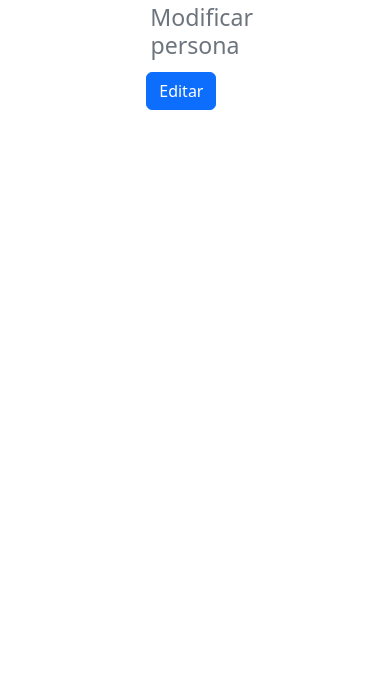
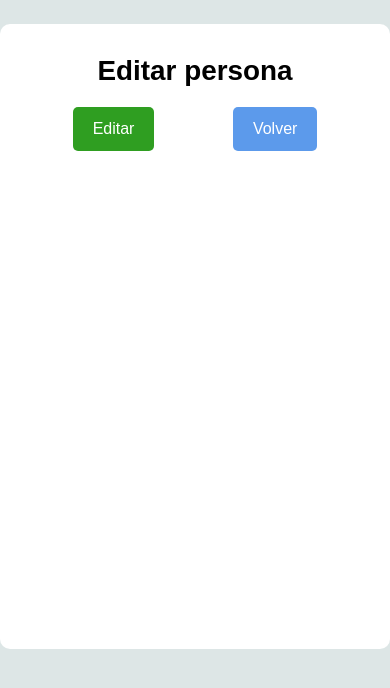
Before and after one commit to WilmerCarmona/CRUD-CON-PHP, a PHP site: page /modificar.php?iden=1 in a window 390 px wide. Shown: the top 688 px of the page. Run offline with PHP 8.4, Linux system fonts and the light colour scheme; data that the repository does not hold is empty.

Commit message:
update css

```diff
--- a/controlador/registro_personas.php
+++ b/controlador/registro_personas.php
@@ -22,7 +22,7 @@ if (!empty($_POST["btnregistrar"])) {
                 header("Location: " . $_SERVER['PHP_SELF'] . "?registro=exito");
                 exit();
             } else {
-                echo '<div class="alert alert-danger">Error al registrar persona.</div>';
+                echo '<div class="alert alert-danger">Error al registrar persona  </div>';
             }
         }
     } else {
@@ -31,6 +31,6 @@ if (!empty($_POST["btnregistrar"])) {
 }
 
 if (!empty($_GET["registro"]) && $_GET["registro"] == "exito") {
-    echo '<div class="alert alert-success">La persona se ha registrado.</div>';
+    echo '<div class="alert-registrar">La persona se ha registrado</div>';
 }
 ?>
--- a/modificar.php
+++ b/modificar.php
@@ -13,11 +13,12 @@ include "modelo/base.php";
     <meta name="viewport" content="width=device-width, initial-scale=1.0">
     <title>Modificar persona</title>
     <link href="https://cdn.jsdelivr.net/npm/bootstrap@5.2.3/dist/css/bootstrap.min.css" rel="stylesheet" integrity="sha384-rbsA2VBKQhggwzxH7pPCaAqO46MgnOM80zW1RWuH61DGLwZJEdK2Kadq2F9CUG65" crossorigin="anonymous">
+    <link rel="stylesheet" href="styles.css">
 </head>
 <body>
-
-    <form class="col-3 m-auto" method="POST">
-           <h3 class="text-center text-secondary p-1">Modificar persona</h3>
+    <div class="container mt-4 formulario-index">
+        <form class="mx-auto col-md-5" method="POST">
+            <h1 class="text-center h1-modificar">Editar persona</h1>
 
                     <?php
                         include "controlador/editar_persona.php";
@@ -46,13 +47,16 @@ include "modelo/base.php";
                             <div class="mb-3">
                                 <label for="exampleInputEmail1" class="form-label">Correo electronico</label>
                                 <input type="email" class="form-control" name="correo" value="<?= $datos->email_per?>">
-                            <div class="form-text">No compartiremos los datos con nadie, solo es para cumplir con el procedimiento y enviar informacion privada</div>
                             </div>
                         <?php
                         }
                     ?>
-            <button type="submit" class="btn btn-primary" name="btnregistrar" value="ok">Editar</button> <!-- Editar este boton -->
+                <center>
+                <button type="submit" class="btn btn-editar" name="btnregistrar" value="ok">Editar</button>
+                <a href="index.php" class="btn btn-volver-edit">Volver</a>
+                </center>
         </form>
+    </div>
 
 </body>
 </html>
--- a/styles.css
+++ b/styles.css
@@ -1,3 +1,15 @@
+.alert-registrar{
+    background-color:rgb(47, 158, 33);
+    border-radius: 7px;
+    color: #ffffff;
+    width: 30%;
+    text-align: center;
+    margin: auto;
+    padding-top: 5px;
+    padding-bottom: 5px;
+    padding-left: 5px;
+}
+
 body{
     background-color: rgb(221, 230, 230);
     font-family: Arial, sans-serif;
@@ -10,14 +22,28 @@ body{
     padding: 7px 15px;
 }
 
+.btn-editar {
+    background-color: rgb(47, 158, 33);
+    color: rgb(255, 255, 255);
+    padding: 10px 20px;
+    border: none;
+    margin-right: 37px;
+    border-radius: 5px;
+    transition: background-color 0.3s ease;
+}
+
+.btn-editar:hover {
+    background-color: #116b27;
+}
+
 .btn-registra {
     background-color: rgb(47, 158, 33);
     color: rgb(255, 255, 255);
     padding: 10px 20px;
     border: none;
-    margin-bottom: 9px;
     border-radius: 5px;
-
+    margin-right: 37px;
+    margin-top: 10px;
     transition: background-color 0.3s ease;
 }
 
@@ -31,8 +57,8 @@ body{
     color: white;
     padding: 10px 20px;
     border: none;
-    margin-bottom: 7px;
-
+    margin-left: 37px;
+    margin-top: 10px;
     border-radius: 5px;
     transition: background-color 0.3s ease;
 }
@@ -42,9 +68,24 @@ body{
     color: white;
 }
 
+.btn-volver-edit {
+    background-color: rgb(92, 154, 235);
+    color: white;
+    padding: 10px 20px;
+    border: none;
+    margin-left: 37px;
+    border-radius: 5px;
+    transition: background-color 0.3s ease;
+}
+
+.btn-volver-edit:hover {
+    background-color: #22587c;
+    color: white;
+}
 
 
 .formulario-index{
+    padding-top: 30px;
     background-color: white;
     border-radius: 10px;
     color: rgb(0, 0, 0);
@@ -57,13 +98,28 @@ body{
     color: rgb(143, 140, 140);
 }
 
+.h1-registrar {
+  color: #000000;
+  text-align: center;
+  font-weight: bold;
+  margin-bottom: 20px;
+}
+
+.h1-modificar {
+  color: #000000;
+  text-align: center;
+  font-weight: bold;
+  margin-bottom: 20px;
+}
+
 .titulo-form{
     color: rgb(2, 2, 2);
     margin-top: 5px;
-
 }
 
-.titulo-regis{
-    color: rgb(0, 0, 0);
+
+.titulo-index{
+    color: rgb(2, 2, 2);
     margin-top: 10px;
+    text-align: center;
 }
```
Also changed, not shown: index.php (+6 -5 lines), registrar.php (+6 -5 lines). Lines whose indentation alone changed are shown as unchanged.
